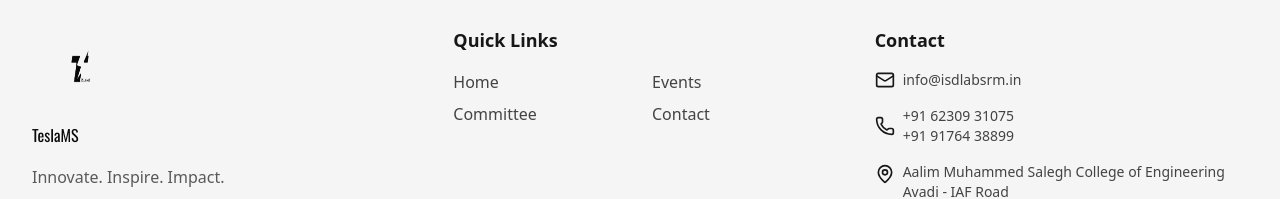
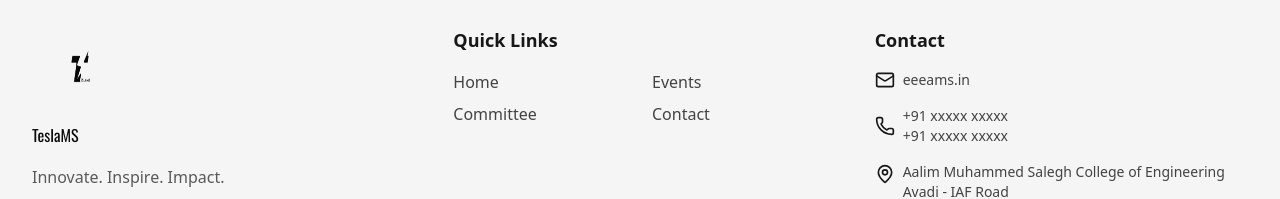
Before and after one commit to Radiant-Pixels/teslams-website, a Next.js app: page / in a window 1280 px wide. Shown: the part 5616-5815 px from the top of the page. Built offline with nearby package versions, Linux system fonts and the light colour scheme; a web font is replaced by a local one.

Commit message:
[update]: Footer placeholder

```diff
--- a/src/components/Sections/Footer.tsx
+++ b/src/components/Sections/Footer.tsx
@@ -16,9 +16,9 @@ const footerData = {
     logo: "/images/teslams.png",
   },
   contact: {
-    email2: "info@isdlabsrm.in",
-    phone1: "+91 62309 31075",
-    phone2: "+91 91764 38899",
+    email2: "eeeams.in",
+    phone1: "+91 xxxxx xxxxx",
+    phone2: "+91 xxxxx xxxxx",
     address: `Aalim Muhammed Salegh College of Engineering<br/>
 Avadi - IAF Road<br/>
 Muthapudupet, Chennai - 600055<br/>
```
